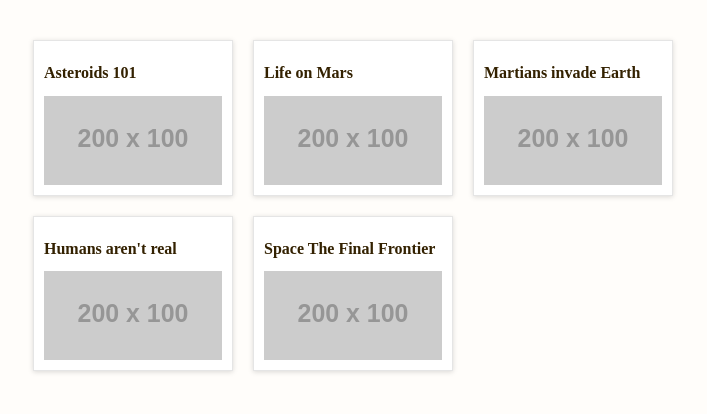
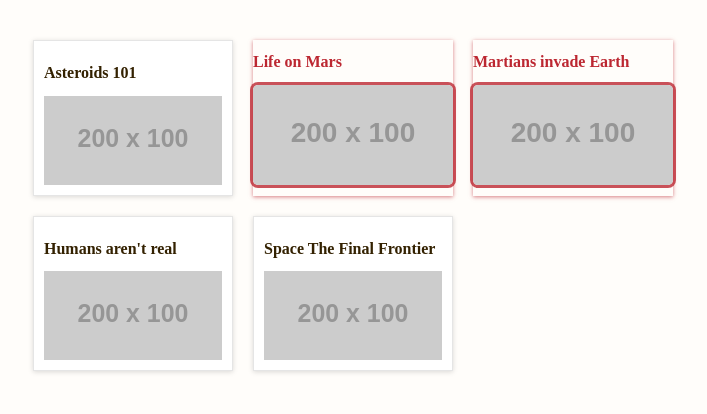
Before and after one commit to ibelreal/Easley-ejercicios-de-fin-de-semana-ibelreal, a plain HTML site: page index.html in a window 1280 px wide. Shown: the whole page, without its empty margins (287-994 px from the left). Drawn offline with Linux system fonts and the light colour scheme; placeholder pictures from the web are drawn by us.

Commit message:
Add exercise 2 insert new class --from-mars

```diff
--- a/assets/css/main.css
+++ b/assets/css/main.css
@@ -29,3 +29,14 @@ body {
   display: block;
   width: 100%;
 }
+.news__item--from-mars {
+  border-color: #bc2731;
+  box-shadow: 0 1px 4px rgba(188, 39, 49, 0.6);
+}
+.news__item--from-mars .news__title {
+  color: #bc2731;
+}
+.news__item--from-mars .news__image {
+  box-shadow: 0 0 0 3px rgba(188, 39, 49, 0.8);
+  border-radius: 5px;
+}
--- a/js/main.js
+++ b/js/main.js
@@ -23,6 +23,17 @@ const news = [
   }
 ];
 
+function getTitle() {
+  let newsItem = document.querySelectorAll('li');
+  let newsTitle = document.querySelectorAll('.news__title');
+  for (let i = 0; i < newsTitle.length; i++) {
+    if (newsTitle[i].innerHTML.includes('Mars') || newsTitle[i].innerHTML.includes('Martian')) {
+      newsItem[i].classList.remove('news__item');
+      newsItem[i].classList.add('news__item--from-mars');
+    }
+  }
+}
+
 const newsUl = document.querySelector('.js-news');
 function fillForm() {
   for (let i = 0; i < news.length; i++) {
@@ -32,5 +43,8 @@ function fillForm() {
     htmlContent += '</li>';
   }
   newsUl.innerHTML = htmlContent;
+  getTitle();
 }
+
+
 fillForm();
```
